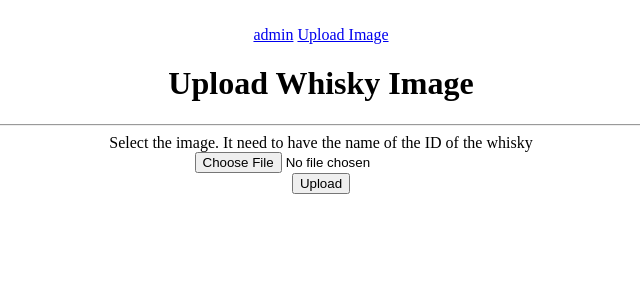
After one commit to s7rul/D0018_ecomesrSite, a Python web app: template templates/uploadImage.html in a window 1280 px wide. The commit adds this page. Shown: the top 300 px of the page, without its empty margins (319-959 px from the left). Run offline with Jinja, Linux system fonts and the light colour scheme; the template is opened without the code that fills it, so the values that code supplies are empty.

Commit message:
Upload Image Klar

```diff
--- a/__init__.py
+++ b/__init__.py
@@ -5,5 +5,4 @@ app.config['WTF_CSRF_ENABLED'] = False
 
 
 
-
 import HelloFlask.views
--- a/templates/adminLayOut.html
+++ b/templates/adminLayOut.html
@@ -34,7 +34,9 @@
     <div>
         <ul>
             <li><a href="/admin">admin</a></li>
+            <li><a href="/admin/uploadImage">Upload Image</a></li>
         </ul>
+
 
 
     </div>
--- /dev/null
+++ b/templates/uploadImage.html
@@ -0,0 +1,30 @@
+{% extends 'adminLayOut.html' %}
+
+{% block body %}
+
+<div class="container">
+    <div class="row">
+        <div class="col">
+
+            <h1>Upload Whisky Image</h1>
+            <hr>
+                <form action="/upload-image" method="POST" enctype="multipart/form-data">
+
+                    <div class="form-group">
+                        <label>Select the image. It need to have the name of the ID of the whisky</label>
+                        <div class="custom-file">
+                            <div>
+                                <input type="file" class="custom-file-input" name="image" id="image">
+                                <label class="custom-file-label" for="image"></label>
+                            </div>
+                        </div>
+                    </div>
+
+                    <button type="submit" class="btn btn-primary">Upload</button>
+
+                </form>
+        </div>
+    </div>
+</div>
+
+{% endblock %}
```
Also changed, not shown: admin.py (+33 -0 lines), static/Test.png (added).
